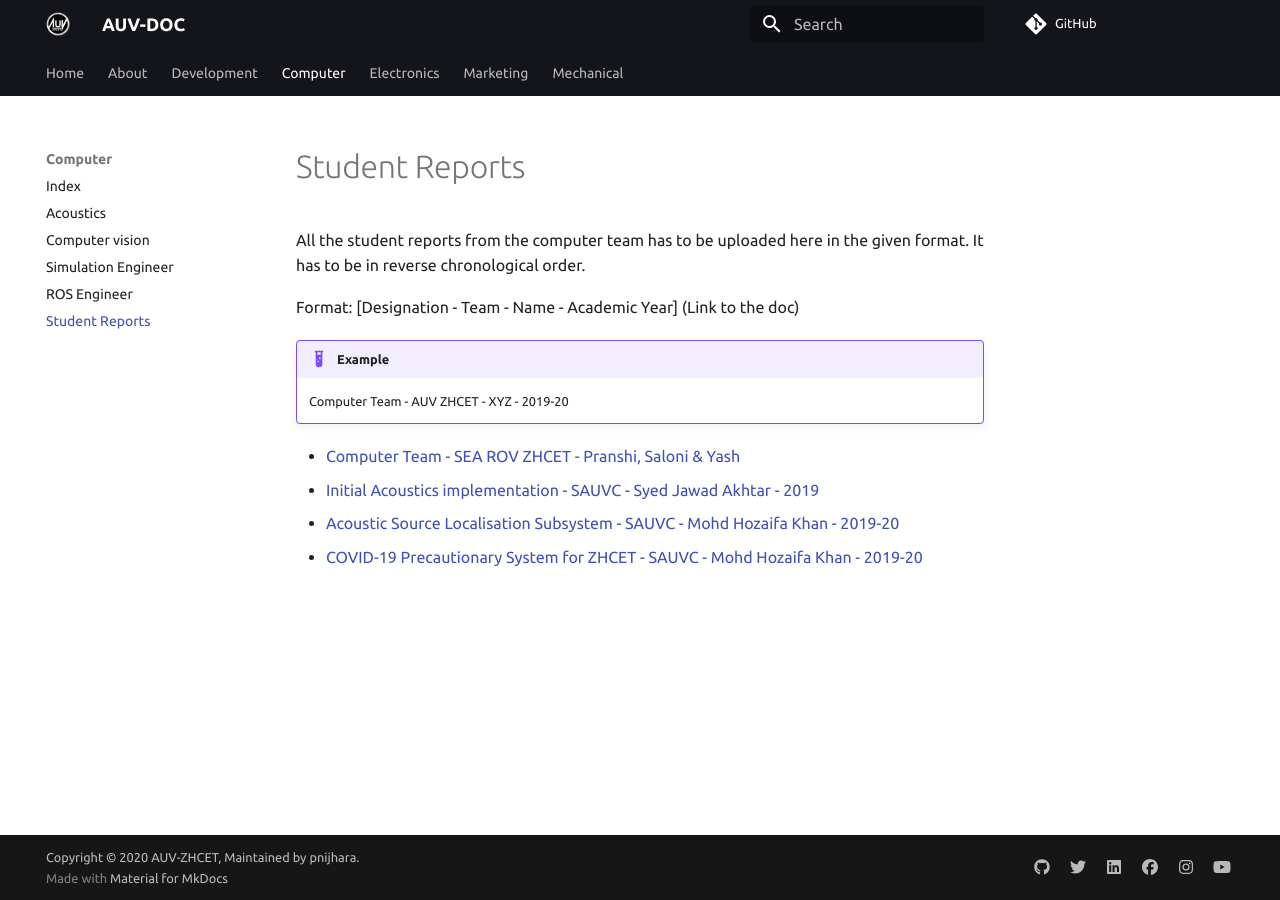
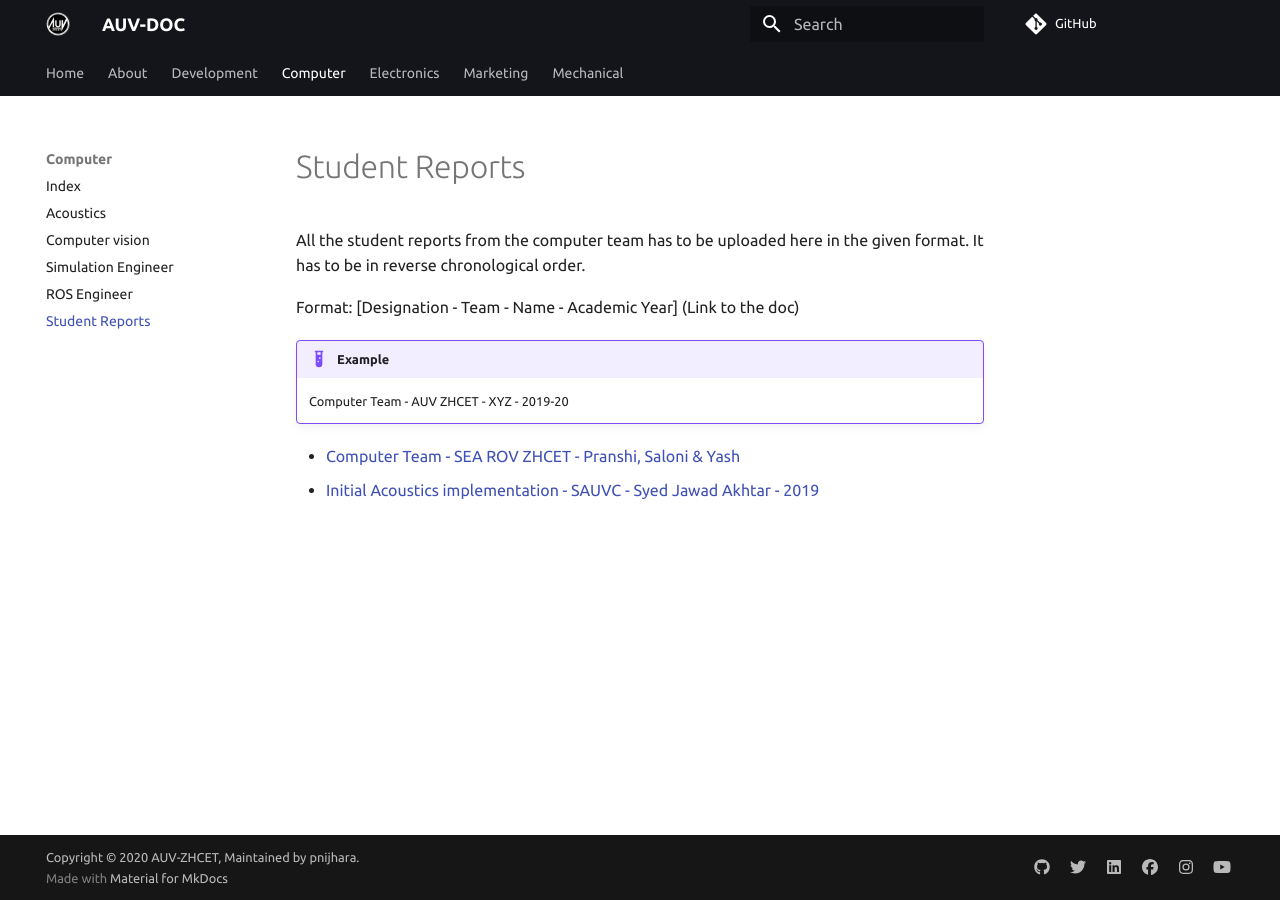
Before and after one commit to auvzhcet/Documentation, an MkDocs documentation site: the page built from docs/computer/student_Reports/students.md, in a window 1280 px wide. Built offline with MkDocs 1.6.1 and Material for MkDocs 9.7.7, drawn with Linux system fonts in a browser that asks for light colours; comment, search, counter and statistics services are not loaded.

Commit message:
Revert "docs: Update list"
This reverts commit 0df24ade3fd5df50750032b7c075fbbb5a1b1bc2.

```diff
--- a/docs/computer/student_Reports/students.md
+++ b/docs/computer/student_Reports/students.md
@@ -9,5 +9,3 @@ Format: [Designation - Team - Name - Academic Year] (Link to the doc)
 
 - [Computer Team - SEA ROV ZHCET - Pranshi, Saloni & Yash](yash_pranshi_saloni_2020.md)
 - [Initial Acoustics implementation - SAUVC - Syed Jawad Akhtar - 2019](syed_jawad_akhtar_2019.md)
-- [Acoustic Source Localisation Subsystem - SAUVC - Mohd Hozaifa Khan - 2019-20](Acoustic-Source_Mohd-Hozaifa-Khan.md)
-- [COVID-19 Precautionary System for ZHCET - SAUVC - Mohd Hozaifa Khan - 2019-20](Computer-Team_SAUVC_Mohd-Hozaifa-Khan_2019-20.md)
```
